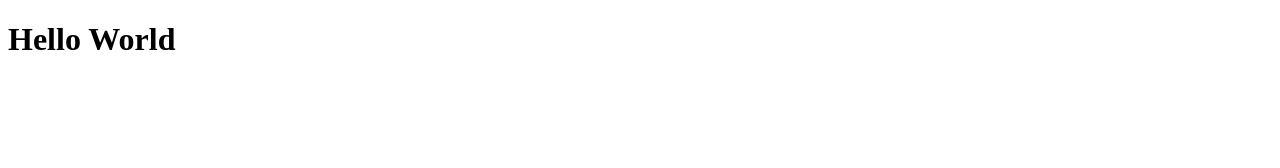
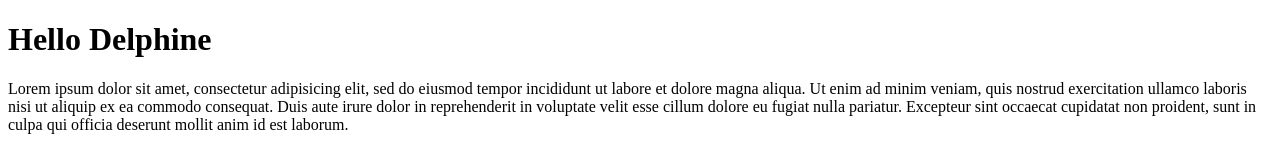
Before and after one commit to delpwyli/delpwyli.github.io, a plain HTML site: page index.html in a window 1280 px wide. Drawn offline with Linux system fonts and the light colour scheme.

Commit message:
:art: modefied index and used gitmoji

```diff
--- a/index.html
+++ b/index.html
@@ -5,6 +5,7 @@
     <title>Document</title>
   </head>
   <body>
-      <h1>Hello World</h1>
+      <h1>Hello Delphine</h1>
+      <p>Lorem ipsum dolor sit amet, consectetur adipisicing elit, sed do eiusmod tempor incididunt ut labore et dolore magna aliqua. Ut enim ad minim veniam, quis nostrud exercitation ullamco laboris nisi ut aliquip ex ea commodo consequat. Duis aute irure dolor in reprehenderit in voluptate velit esse cillum dolore eu fugiat nulla pariatur. Excepteur sint occaecat cupidatat non proident, sunt in culpa qui officia deserunt mollit anim id est laborum.</p>
   </body>
 </html>
```
